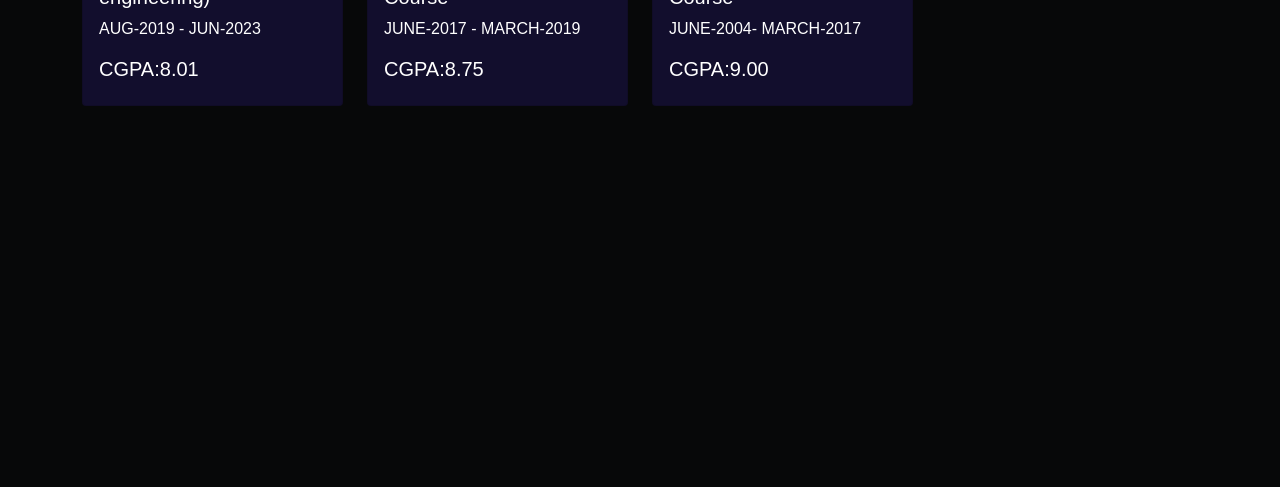
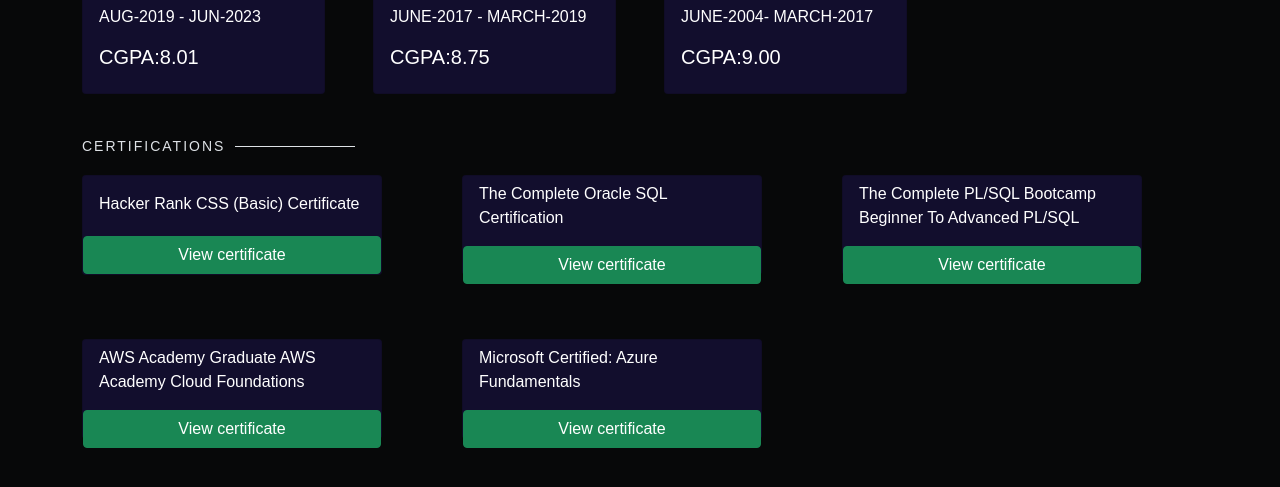
Before and after one commit to venkatasairaju/Portfolio, a plain HTML site: page education.html in a window 1280 px wide. Shown: the part 336-823 px from the top of the page. Before the commit the page ends 800 px from the top, so only its background shows below. Drawn offline with nearby package versions, Linux system fonts and the light colour scheme.

Commit message:
updated education and about sections

```diff
--- a/education.html
+++ b/education.html
@@ -42,7 +42,7 @@
 
         <div class="container education mt-5">
             <h2>EDUCATION</h2>
-                <div class="row row-cols-1 row-cols-md-4 g-4">
+            <div class="row row-cols-1 row-cols-md-4 g-5">
 
                 <div class="col">
 
@@ -87,6 +87,63 @@
         </div>
 
     </section>
+    <section id="certivications">
+
+        <div class="container certificates mt-5">
+            <h2>CERTIFICATIONS</h2>
+            <div class="row row-cols-1 row-cols-md-3  ">
+                <div class="col mb-5">
+                    <div class="card mt-3 ">
+                        <div class="card-body">
+                            Hacker Rank CSS (Basic) Certificate
+
+                        </div>
+                        <a href="./img/css certificate (1).pdf" target="_blank" class="btn btn-success">View
+                            certificate</a>
+                    </div>
+                </div>
+
+                <div class="col mb-5">
+                    <div class="card mt-3 ">
+                        <div class="card-body">
+                            The Complete Oracle SQL
+                            Certification
+                        </div>
+                        <a href="./img/sql.pdf" target="_blank" class="btn btn-success">View certificate</a>
+                    </div>
+                </div>
+                <div class="col mb-5">
+                    <div class="card mt-3">
+                        <div class="card-body">
+                            The Complete PL/SQL
+                            Bootcamp Beginner To Advanced PL/SQL
+
+                        </div>
+                        <a href="./img/plsql.pdf" target="_blank" class="btn btn-success">View certificate</a>
+                    </div>
+                </div>
+                <div class="col mb-5">
+                    <div class="card mt-3">
+                        <div class="card-body">
+                            AWS Academy Graduate AWS
+                            Academy Cloud Foundations
+                        </div>
+                        <a href="./img/aws.pdf" target="_blank" class="btn btn-success">View certificate</a>
+                    </div>
+                </div>
+                <div class="col mb-5">
+                    <div class="card mt-3">
+                        <div class="card-body">
+                            Microsoft Certified: Azure Fundamentals
+                        </div>
+                        <a href="./img/azure.pdf" target="_blank" class="btn btn-success">View certificate</a>
+                    </div>
+                </div>
+            </div>
+        </div>
+    </section>
+
+
 
     <!--script-->
     <script src="https://cdn.jsdelivr.net/npm/bootstrap@5.0.2/dist/js/bootstrap.bundle.min.js"
--- a/styles.css
+++ b/styles.css
@@ -185,3 +185,26 @@
     margin-right: 300px;
 }
 }
+
+#certivications .card{
+    background-color: rgb(18, 14, 45) !important;
+     width: 300px;
+     height: 100px;
+     display: flex;
+     justify-content: center;
+     /* align-items: center; */
+
+
+}
+#certivications .card-body{
+ color: white;
+}
+
+#others .card{
+    width: 700px;
+    background-color:  rgb(18, 14, 45) !important;
+}
+#others .card-body li{
+    color: white;
+    margin-bottom: 3%;
+}
```
Also changed, not shown: about.html (+23 -0 lines), 5 other files. Lines whose indentation alone changed are shown as unchanged.
